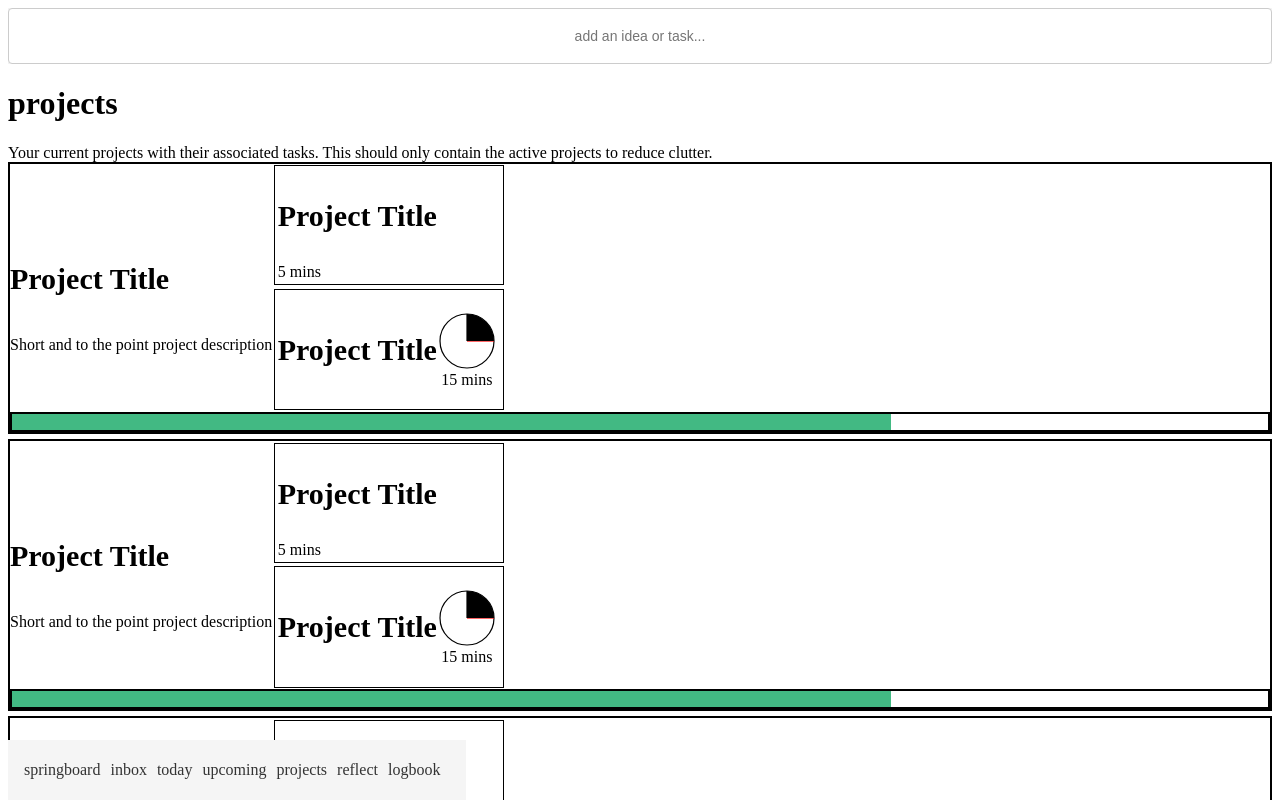
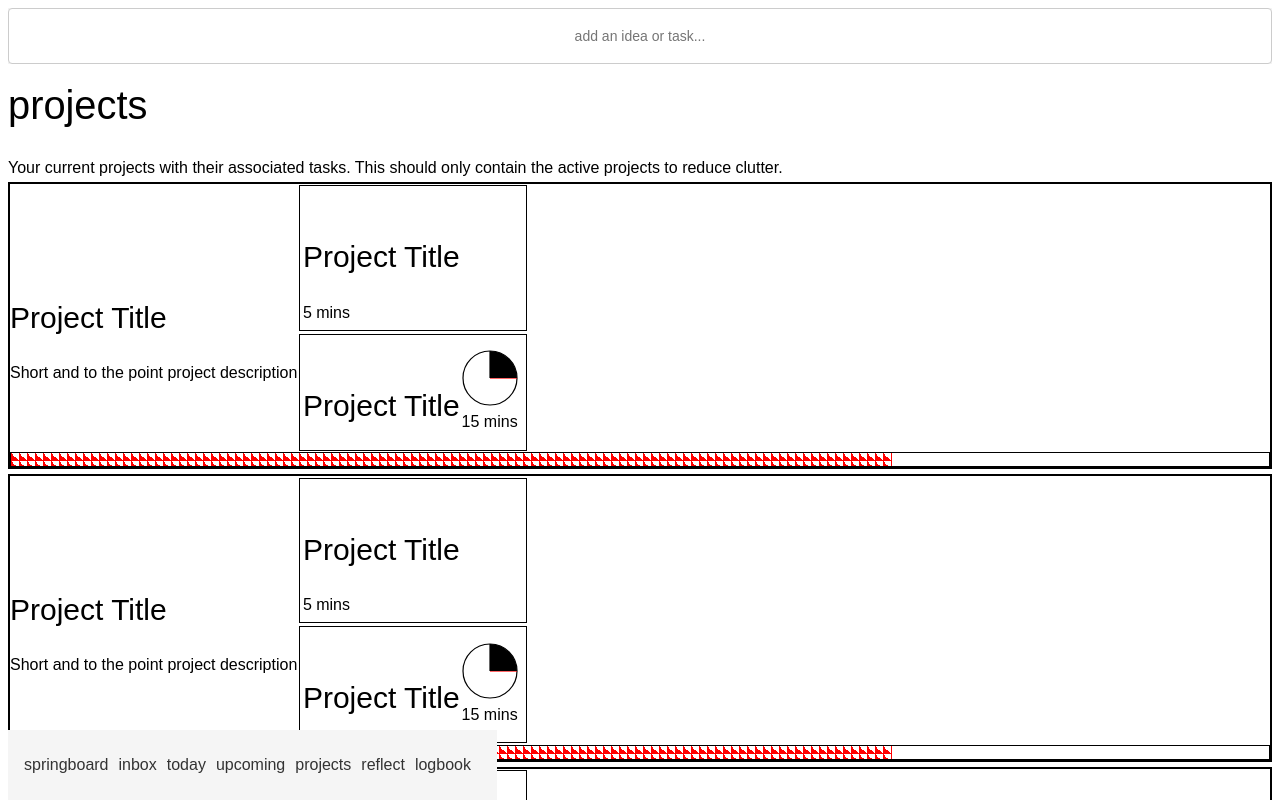
Before and after one commit to lumsdnb/PARA-explorer, a SvelteKit app: page /projects in a window 1280 px wide. Shown: the top 800 px of the page. Built offline with nearby package versions, Linux system fonts and the light colour scheme.

Commit message:
Make it semantic

```diff
--- a/src/components/ProgressBar.svelte
+++ b/src/components/ProgressBar.svelte
@@ -1,24 +1,60 @@
 <script>
 	export let value = 0;
+	import '../components/theme.css';
 </script>
 
-<div class="progress-bar">
-	<div class="progress-line" style="width: {value}%" />
-</div>
+<progress max="100" {value} />
 
 <style>
-	.progress-bar {
+	progress {
 		height: 16px;
 		width: 100%;
 		position: relative;
-		border: 2px solid #000;
 		overflow: hidden;
 	}
+	progress[value] {
+		background-color: #fff;
+	}
 
-	.progress-line {
-		height: 100%;
-		background-color: #42b983;
-		width: 0%;
-		transition: width 0.5s ease-in-out;
+	/* Reset default styles */
+	progress {
+		appearance: none;
+		-webkit-appearance: none;
+		-moz-appearance: none;
+		border: none;
+		border: 1px solid #000;
+		padding: 0;
+		margin: 0;
+		width: 100%;
+		height: 15px;
+		background-color: #fff;
+	}
+
+	/* Styling for the progress bar */
+	progress::-webkit-progress-bar {
+		background-color: white;
+	}
+
+	progress::-webkit-progress-value {
+		background-color: var(--accent-color);
+	}
+
+	progress::-moz-progress-bar {
+		background-color: var(--accent-color);
+	}
+
+	/* Customize the progress indicator */
+	progress::-webkit-progress-value {
+		background-image: linear-gradient(45deg, #f00 50%, transparent 50%);
+		background-size: 8px 8px;
+	}
+
+	/* Optional animation for the progress indicator */
+	progress::-webkit-progress-value {
+		transition: width 0.5s ease;
+	}
+
+	progress::-moz-progress-bar {
+		transition: width 0.5s ease;
 	}
 </style>
```
